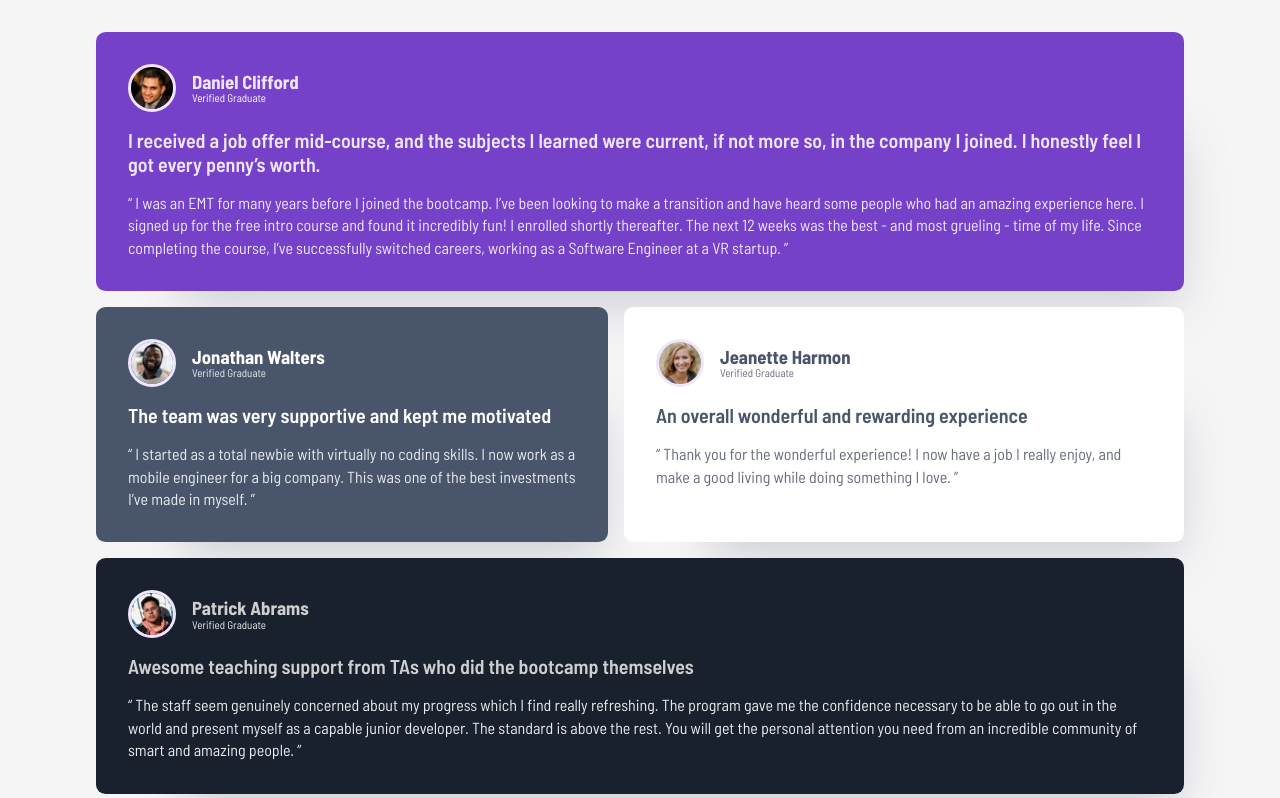
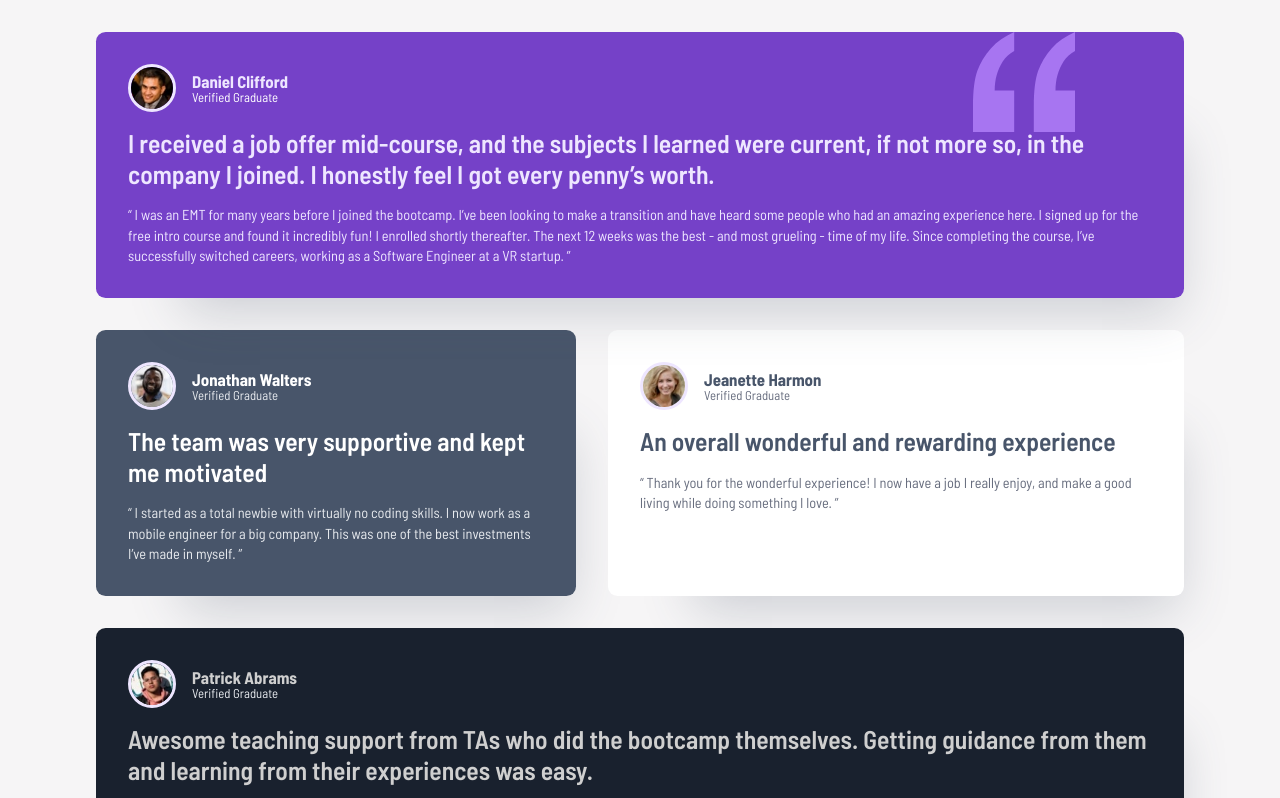
Before and after one commit to faissal20/testimonials-grid-section-main, a plain HTML site: page index.html in a window 1280 px wide. Shown: the top 798 px of the page. Drawn offline with Linux system fonts and the light colour scheme.

Commit message:
add background

```diff
--- a/index.html
+++ b/index.html
@@ -15,6 +15,7 @@
 <body>
   <div class="testimonials">
     <div class="card">
+      <img src="./images/bg-pattern-quotation.svg" alt="" class="quotation-background">
       <div class="info">
         <img src="./images/image-daniel.jpg" alt="Daniel Clifford" class="avatar">
         <div class="user-details">
@@ -78,7 +79,8 @@
         </div>
       </div>
       <p class="title">
-        Awesome teaching support from TAs who did the bootcamp themselves
+        Awesome teaching support from TAs who did the bootcamp themselves. Getting guidance from them and learning from
+        their experiences was easy.
       </p>
       <p class="content">
         “ The staff seem genuinely concerned about my progress which I find really refreshing. The program gave me the
--- a/styles.css
+++ b/styles.css
@@ -29,7 +29,7 @@ body {
     font-family: var(--font-family);
     overflow-x: hidden;
     background-color: var(--main-backgroud);
-    font-size: clamp(0.813rem, 1vw + 0.8rem, 1rem);
+    font-size: clamp(0.813rem, 1vw + 0.8rem, .9rem);
     min-height: 100vh;
     display: flex;
     justify-content: center;
@@ -40,8 +40,8 @@ body {
     display: grid;
     grid-template-columns: repeat(1, 1fr);
     grid-template-rows: repeat(1, max-content);
-    grid-column-gap: 1rem;
-    grid-row-gap: 1rem;
+    grid-column-gap: 2rem;
+    grid-row-gap: 2rem;
     padding: 2rem;
 }
 
@@ -59,6 +59,17 @@ body {
 .card:nth-child(1) {
     background-color: var(--primary-purple-500);
     color: var(--neutral-white);
+    position: relative;
+    z-index: 0;
+
+}
+
+.card:nth-child(1) .quotation-background {
+    position: absolute;
+    width: 102px;
+    top: 0;
+    right: 10%;
+    z-index: -1;
 }
 
 .card:nth-child(1) .title,
@@ -142,13 +153,14 @@ body {
 }
 
 .user-title {
-    font-size: 0.688rem;
+    font-size: rem;
+    font-size: clamp(0.688rem, 1vw + 0.5rem, .8rem);
     line-height: 110%;
     color: inherit;
 }
 
 .card .title {
-    font-size: 1.25rem;
+    font-size: clamp(1.25rem, 1vw + 1rem, 1.6rem);
     font-weight: 600;
     line-height: 120%;
 }
@@ -197,7 +209,7 @@ body {
 @media screen and (min-width: 1440px) {
     .testimonials {
         grid-template-columns: repeat(5, 1fr);
-        grid-template-rows: repeat(2, 1fr);
+        grid-template-rows: repeat(2,  max-content);
         padding: 2rem 8rem;
     }
 
@@ -231,6 +243,7 @@ body {
 
 @media screen and (min-width: 2560px) {
     .testimonials {
+        grid-row-gap: 1.5rem;
         padding: 2rem 20rem;
     }
 }
```
